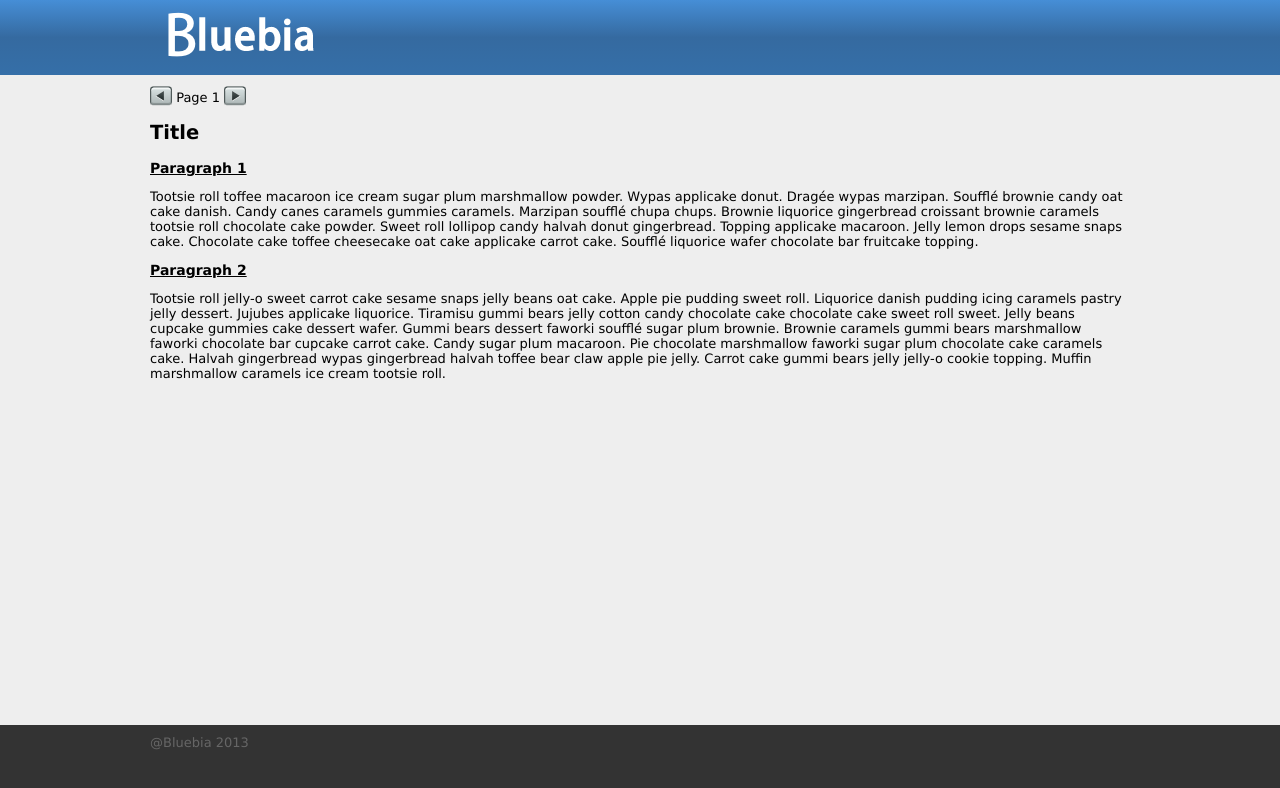
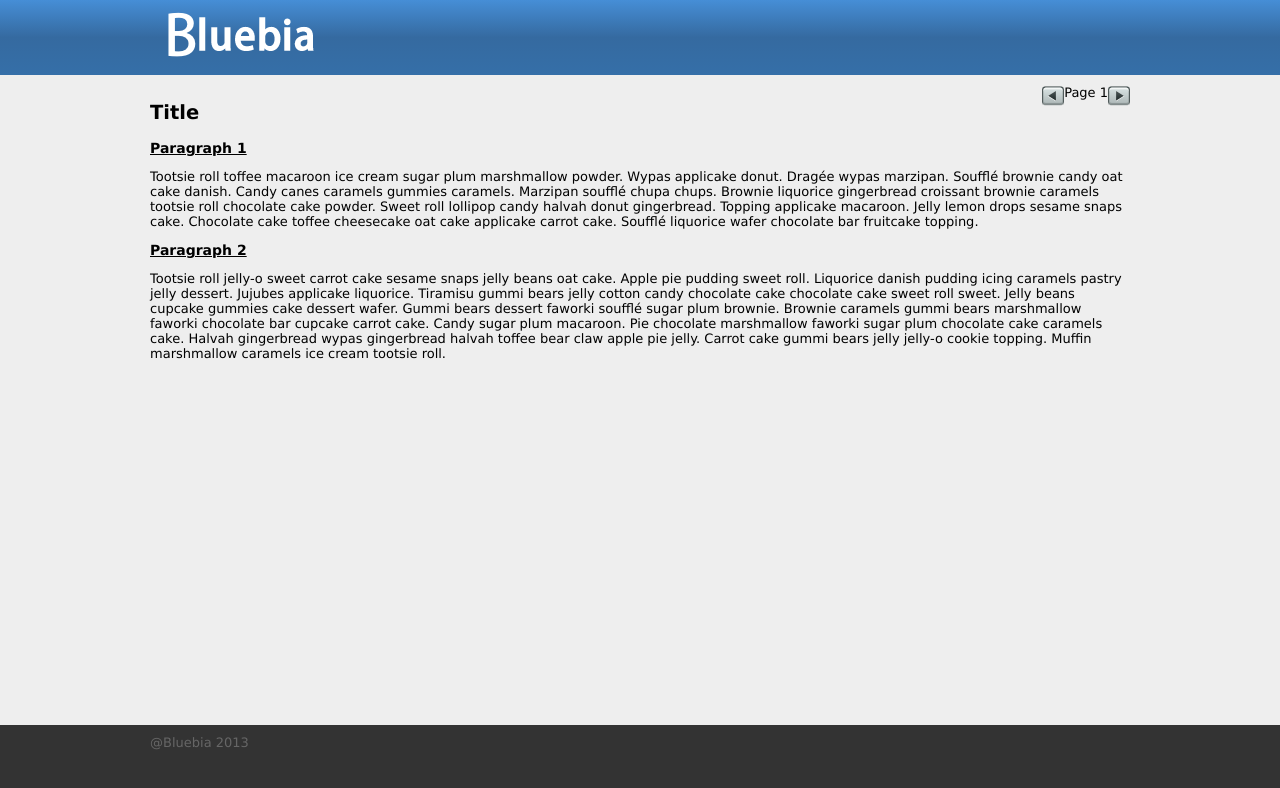
Before and after one commit to sophietk/xke-web-accessibility, a plain HTML site: page simple-page.html in a window 1280 px wide. Drawn offline with Linux system fonts and the light colour scheme.

Commit message:
'Float' problem to solve

```diff
--- a/css/simple-page.css
+++ b/css/simple-page.css
@@ -18,6 +18,10 @@
 }
 
 /**** Content ****/
+
+.pager > * {
+    float: right;
+}
 
 .pager .arrow {
     width: 22px;
--- a/simple-page.html
+++ b/simple-page.html
@@ -23,9 +23,9 @@
         <div class="pager">
             <!-- Pager must be understandable without styles : add hidden texts in links -->
             <!-- Tabulation must navigate from left to right : use text-align instead of right floating -->
+            <a href="#" class="arrow next"></a>
+            <span class="current">Page 1</span>
             <a href="#" class="arrow prev"></a>
-            <span class="current">Page 1</span>
-            <a href="#" class="arrow next"></a>
         </div>
 
         <h2>Title</h2>
```
